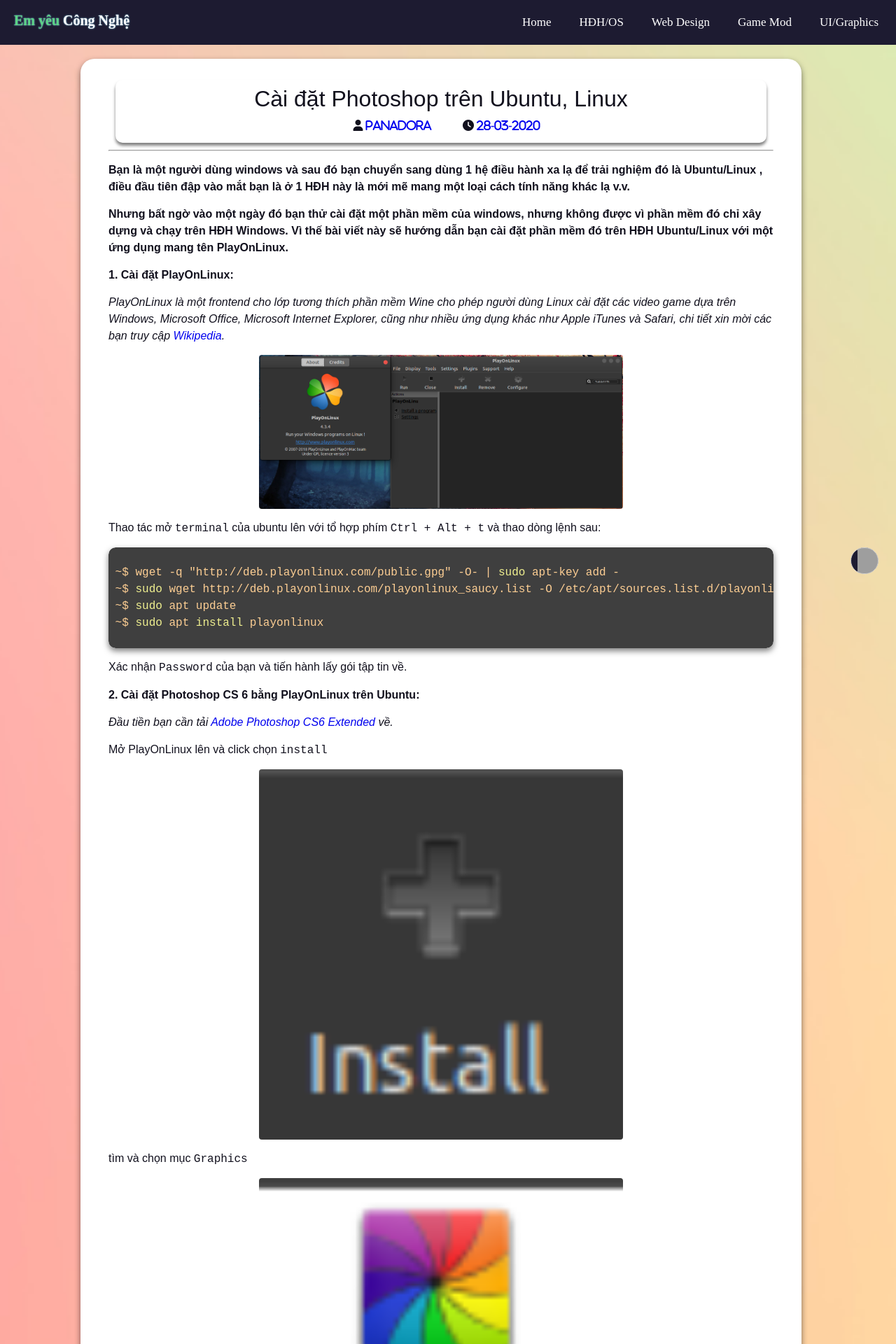
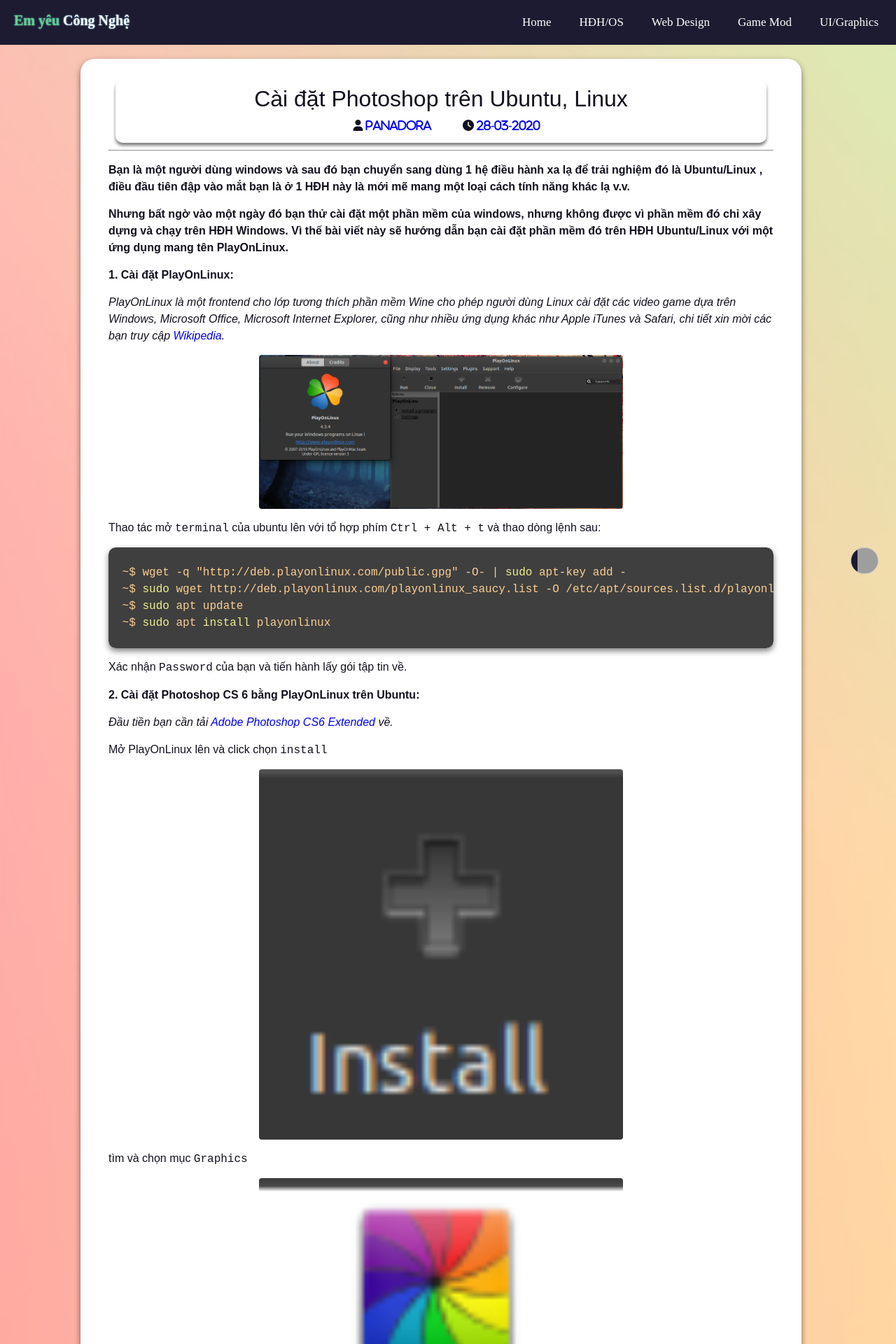
Before and after one commit to panadorado/panadora.github.io, a Jekyll site: the page built from _posts/2020-3-28-cai-dat-photoshop-tren-ubuntu-linux.md, in a window 1280 px wide. Shown: the top 1920 px of the page at 70% size. Built offline with Jekyll 4.4.1, drawn with Linux system fonts in a browser that asks for light colours; nearby versions of some CDN libraries; some web fonts are replaced; grey boxes are pictures that could not be loaded.

Commit message:
Update 20-10-2021

```diff
--- a/_layouts/categories.html
+++ b/_layouts/categories.html
@@ -4,7 +4,7 @@
 {% for post in site.categories[page.category] %}
 	<div class="post-item">
 		<a href="#" class="post-author">
-			<img src="https://scontent.fdad3-1.fna.fbcdn.net/v/t39.30808-6/237121164_1805104452995639_2165864989993464529_n.jpg?_nc_cat=103&ccb=1-5&_nc_sid=09cbfe&_nc_ohc=g-zenlR2EIIAX8BPtrS&tn=Pqtgy3KFd411Ehi9&_nc_ht=scontent.fdad3-1.fna&oh=84c221abcda088065270835559c577de&oe=61612208" alt="Panadora" class="post-author-image">
+			<img src="../assets/images/avatar.jpg" alt="Panadora" class="post-author-image">
 			<div class="post-author-info">
 				<h4 class="post-author-name">Tác giả: {{post.author}}</h4>
 				<time class="post-author-time" id="datetime">Ngày đăng: {{post.date|date: "%d-%m-%Y"}}</time>
--- a/assets/css/hightlight_zenburn.css
+++ b/assets/css/hightlight_zenburn.css
@@ -20,6 +20,7 @@
 .highlight code, .highlight pre {
 	color:#fdce93;
 	background-color:#3f3f3f;
+	padding: 0 10px;
 }
 
 .highlight .hll {
```
